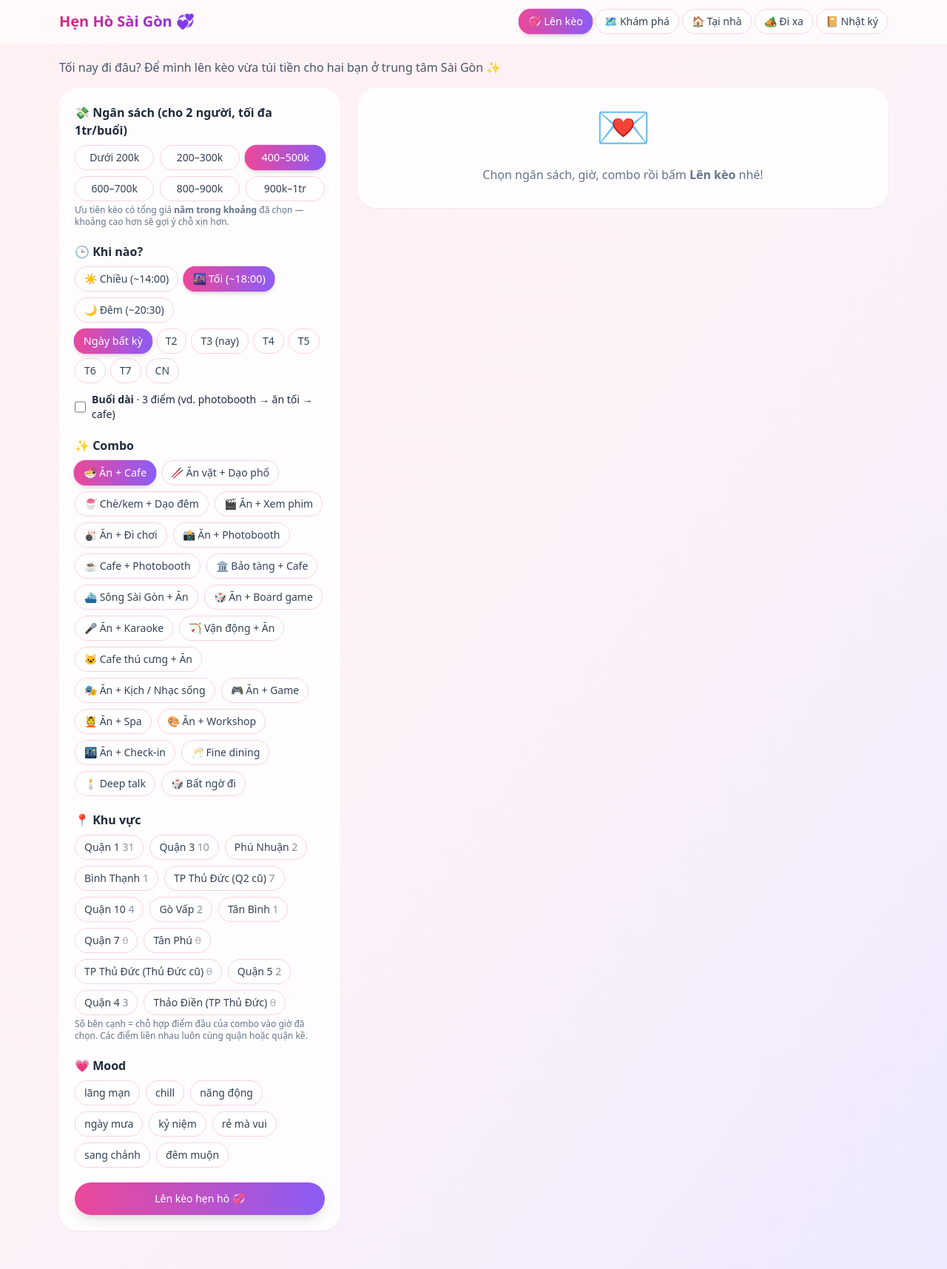
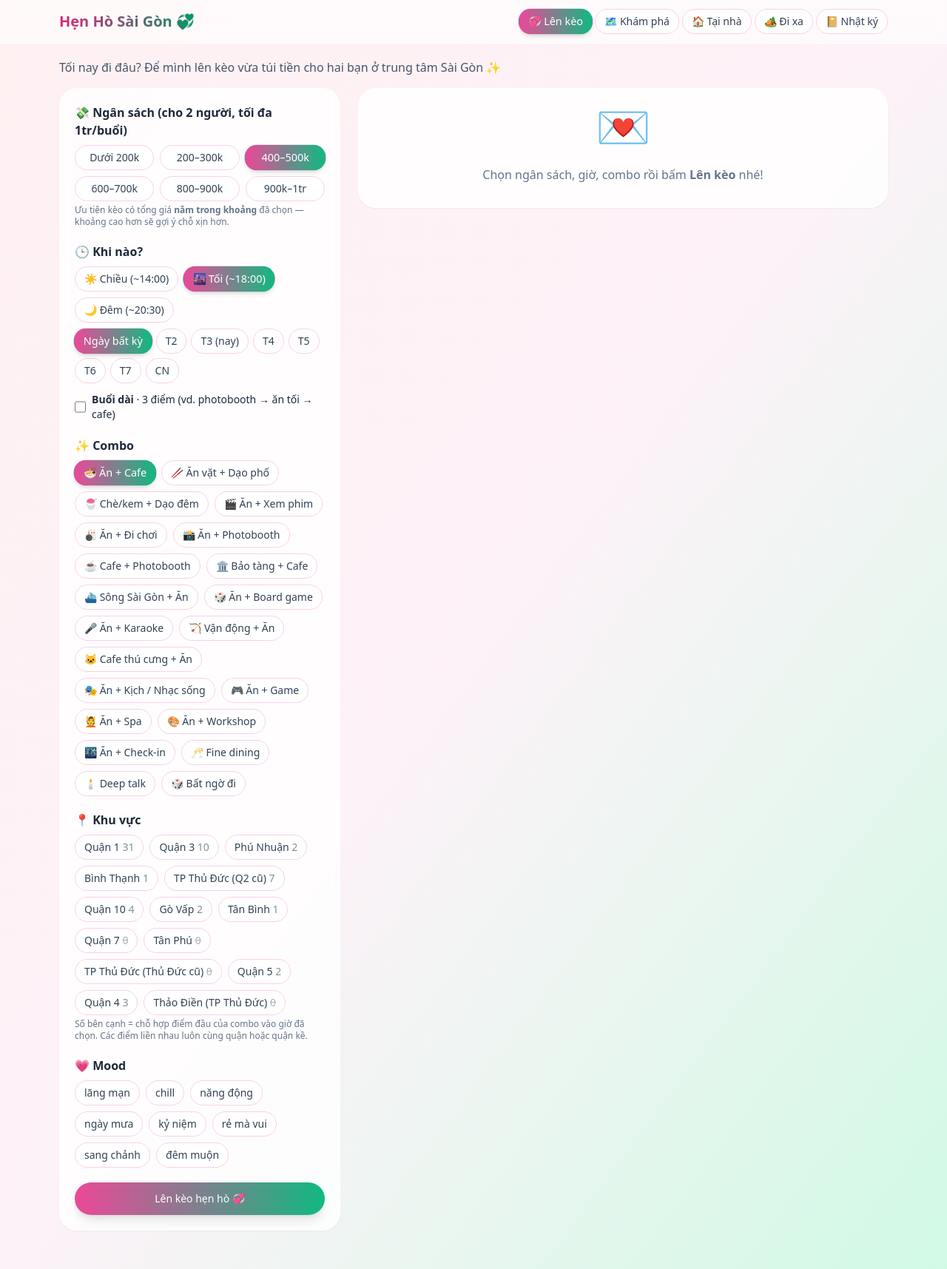
Before and after one commit to side-practice/dating-plan, a React (Vite) app: page / in a window 1280 px wide. Shown: the whole page at 74% size. Built offline with nearby package versions, Linux system fonts and the light colour scheme.

Commit message:
feat(ui): add green accent to pink theme

```diff
--- a/src/App.tsx
+++ b/src/App.tsx
@@ -36,7 +36,7 @@ function Stars({ it }: { it: Item }) {
 }
 function Badges({ it }: { it: Item }) {
   return <>{isUncertain(it) && <span className="text-[11px] px-2 py-0.5 rounded-full bg-amber-100 text-amber-800">⚠️ cần kiểm tra lại</span>}
-    {it.source === 'user' && <span className="text-[11px] px-2 py-0.5 rounded-full bg-violet-100 text-violet-700">💌 từ bạn</span>}
+    {it.source === 'user' && <span className="text-[11px] px-2 py-0.5 rounded-full bg-emerald-100 text-emerald-700">💌 từ bạn</span>}
     {it.source === 'bliss_home' && <span className="text-[11px] px-2 py-0.5 rounded-full bg-rose-100 text-rose-700">💗 Bliss Home</span>}
     {it.source === 'social' && <span className="text-[11px] px-2 py-0.5 rounded-full bg-sky-100 text-sky-700">📱 TikTok/FB</span>}</>
 }
@@ -70,7 +70,7 @@ function ItemCard({ it, f }: { it: Item; f: Favs }) {
     <p className="text-sm text-slate-600">{it.description_vi}</p>
     {it.type !== 'idea' && <div className="text-xs"><Price it={it} /></div>}
     {it.opening_hours && <div className="text-xs text-slate-500">🕒 {it.opening_hours}</div>}
-    <div className="flex flex-wrap gap-1">{it.mood_tags.map(m => <span key={m} className="text-[11px] text-violet-600">#{m}</span>)}</div>
+    <div className="flex flex-wrap gap-1">{it.mood_tags.map(m => <span key={m} className="text-[11px] text-emerald-600">#{m}</span>)}</div>
     <div className="mt-auto"><Links it={it} /></div>
   </div>
 }
@@ -84,12 +84,12 @@ function PlanCard({ pl, title, budget, min, f, onSwap, actions, delay = 0 }: { p
   const t = total(pl); const tier = budget ? tierOf(pl.slots.map(s => s.item), budget) : null
   return <div className="card p-4 sm:p-5 animate-pop" style={{ animationDelay: `${delay}ms` }}>
     <div className="flex flex-wrap items-center justify-between gap-2 mb-3">
-      <h3 className="font-extrabold text-lg bg-gradient-to-r from-pink-600 to-violet-600 bg-clip-text text-transparent">{title}</h3>
+      <h3 className="font-extrabold text-lg bg-gradient-to-r from-pink-600 to-emerald-600 bg-clip-text text-transparent">{title}</h3>
       {tier != null && <span className={`text-[11px] font-semibold px-2.5 py-1 rounded-full ${tierCls[tier]}`}>{TIER_LABEL[tier]}</span>}</div>
     <div className="text-sm mb-3">💸 Ước tính: <b className={tier === 3 ? 'text-rose-600' : 'text-emerald-700'}>{t.unknown === t.slots ? 'chưa rõ giá' : fmtRange(t.lo, t.hi)}</b>{t.unknown > 0 && t.unknown < t.slots && <span className="text-amber-700"> + {t.unknown} chỗ chưa rõ giá</span>}{budget ? <span className="text-slate-500"> / ngân sách {min != null ? rangeOf(budget, min).label : fmt(budget)}</span> : null}{budget && min != null && t.unknown === 0 && t.hi < min ? <span className="text-slate-500"> · rẻ hơn khoảng đã chọn</span> : null}</div>
     <ol className="relative border-l-2 border-dashed border-pink-300 ml-2 space-y-4">
       {pl.slots.map((s, si) => <li key={si} className="pl-5 relative">
-        <span className="absolute -left-[9px] top-1 w-4 h-4 rounded-full bg-gradient-to-br from-pink-400 to-violet-400 ring-4 ring-white" />
+        <span className="absolute -left-[9px] top-1 w-4 h-4 rounded-full bg-gradient-to-br from-pink-400 to-emerald-400 ring-4 ring-white" />
         <div className="text-xs font-bold text-pink-600">{s.time} · {s.label}{si > 0 && <span className="font-normal text-slate-500"> · {s.km != null ? `cách điểm trước ~${s.km.toLocaleString('vi-VN', { maximumFractionDigits: 1 })} km` : (s.item.area === pl.slots[si - 1].item.area ? 'cùng quận' : 'quận kề bên')}</span>}</div>
         <div className="flex gap-3 mt-1"><div className="w-20 shrink-0"><Thumb it={s.item} h="h-20" credit={false} /></div>
           <div className="min-w-0 flex-1 space-y-1"><div className="flex justify-between gap-2"><b>{s.item.name}</b><Heart it={s.item} f={f} /></div>
@@ -107,8 +107,8 @@ function PlanCard({ pl, title, budget, min, f, onSwap, actions, delay = 0 }: { p
 function PlanActions({ pl, meta, diary, toast }: { pl: Plan; meta: Meta; diary: Diary; toast: (m: string) => void }) {
   const saved = diary.has(pl)
   return <>
-    <button className="btn bg-gradient-to-r from-pink-500 to-violet-500 text-white" onClick={async () => { const r = await sharePlan(pl, meta); toast(r === 'copied' ? '📋 Đã chép kèo + link, dán gửi người ấy nhé!' : r === 'shared' ? '💌 Đã chia sẻ' : 'Không chia sẻ được 😢') }}>📤 Chia sẻ</button>
-    <button disabled={saved} className={`btn ${saved ? 'bg-emerald-100 text-emerald-700' : 'bg-violet-100 text-violet-700'}`} onClick={() => { diary.add(pl, meta); toast('📔 Đã lưu kèo vào Nhật ký') }}>{saved ? '✓ Đã lưu' : '📌 Lưu kèo'}</button></>
+    <button className="btn bg-gradient-to-r from-pink-500 to-emerald-500 text-white" onClick={async () => { const r = await sharePlan(pl, meta); toast(r === 'copied' ? '📋 Đã chép kèo + link, dán gửi người ấy nhé!' : r === 'shared' ? '💌 Đã chia sẻ' : 'Không chia sẻ được 😢') }}>📤 Chia sẻ</button>
+    <button disabled={saved} className={`btn ${saved ? 'bg-emerald-100 text-emerald-700' : 'bg-emerald-100 text-emerald-700'}`} onClick={() => { diary.add(pl, meta); toast('📔 Đã lưu kèo vào Nhật ký') }}>{saved ? '✓ Đã lưu' : '📌 Lưu kèo'}</button></>
 }
 
 function useDiary() {
@@ -155,17 +155,17 @@ function Planner({ f, diary, toast }: { f: Favs; diary: Diary; toast: (m: string
         <p className="text-xs text-slate-500 mt-1">Số bên cạnh = chỗ hợp điểm đầu của combo vào giờ đã chọn. Các điểm liền nhau luôn cùng quận hoặc quận kề.</p></div>
       <div><h2 className="font-bold mb-2">💗 Mood</h2>
         <div className="flex flex-wrap gap-2">{MOODS.map(m => <Chip key={m} on={p.moods.includes(m)} onClick={() => setP({ ...p, moods: tog(p.moods, m) })}>{m}</Chip>)}</div></div>
-      <button onClick={() => run(p)} className="btn w-full !py-3 text-base text-white bg-gradient-to-r from-pink-500 to-violet-500 shadow-lg hover:shadow-pink-300/50">Lên kèo hẹn hò 💞</button>
+      <button onClick={() => run(p)} className="btn w-full !py-3 text-base text-white bg-gradient-to-r from-pink-500 to-emerald-500 shadow-lg hover:shadow-pink-300/50">Lên kèo hẹn hò 💞</button>
     </section>
     <section className="space-y-4" id="results">
       {!res && <div className="card p-8 text-center text-slate-500"><div className="text-6xl mb-3 animate-bounce">💌</div>Chọn ngân sách, giờ, combo rồi bấm <b>Lên kèo</b> nhé!</div>}
       {res && res.empty && <div className="card p-5 space-y-3 border-amber-200 animate-pop" data-testid="empty">
         <div className="text-3xl">🧭</div>
         <p><b>{res.empty.district.join(', ')}</b> hiện chỉ có <b>{res.empty.count}</b> địa điểm phù hợp cho chặng “{res.empty.slot}” vào giờ này, nên chưa ghép được kèo.</p>
-        {res.empty.neighbourCount > res.empty.count && <button className="btn bg-gradient-to-r from-pink-500 to-violet-500 text-white" onClick={() => run({ ...res.p, districts: res.empty!.neighbours })}>🗺️ Mở rộng sang quận lân cận ({res.empty.neighbourCount} chỗ)</button>}
+        {res.empty.neighbourCount > res.empty.count && <button className="btn bg-gradient-to-r from-pink-500 to-emerald-500 text-white" onClick={() => run({ ...res.p, districts: res.empty!.neighbours })}>🗺️ Mở rộng sang quận lân cận ({res.empty.neighbourCount} chỗ)</button>}
         <button className="btn bg-slate-100 ml-2" onClick={() => run({ ...res.p, districts: [] })}>Mọi khu trung tâm</button></div>}
       {res && !res.plans.length && !res.empty && <div className="card p-5 space-y-2" data-testid="empty"><div className="text-3xl">🌙</div><p>Giờ này hầu hết chỗ cho combo này đã đóng cửa hoặc chưa mở. Thử buổi khác nhé!</p>
-        <div className="flex flex-wrap gap-2">{PARTS.filter(x => x.id !== res.p.part).map(x => <button key={x.id} className="btn bg-violet-100 text-violet-700" onClick={() => run({ ...res.p, part: x.id })}>{x.label}</button>)}</div></div>}
+        <div className="flex flex-wrap gap-2">{PARTS.filter(x => x.id !== res.p.part).map(x => <button key={x.id} className="btn bg-emerald-100 text-emerald-700" onClick={() => run({ ...res.p, part: x.id })}>{x.label}</button>)}</div></div>}
       {res && res.best != null && res.best > 0 && <div className="card p-4 space-y-2 bg-amber-50/80 animate-pop" data-testid="budget-hint">
         <p className="text-sm">💡 Với <b>{rl(res.p)}</b>, {COMBOS.find(c => c.id === res.p.combo)?.label} {res.best === 3 ? 'đang vượt ngân sách' : 'chưa có kèo chắc chắn vừa túi'}{res.best === 1 ? ' — dưới đây là kèo vừa túi nếu gọi món tiết kiệm' : res.best === 2 ? ' — dưới đây có điểm chưa rõ giá, hỏi giá trước nhé' : ''}.
           {res.minSure && <> Cần khoảng <b>{fmt(res.minSure)}</b> để chắc chắn đủ.</>}</p>
@@ -233,7 +233,7 @@ function AtHome({ f }: { f: Favs }) {
       <div className="flex flex-wrap gap-2">{moodsAvail.map(m => <Chip key={m} on={moods.includes(m)} onClick={() => setMoods(tog(moods, m))}>#{m} <span className="opacity-50">{all.filter(i => i.mood_tags.includes(m)).length}</span></Chip>)}</div>
       {hasCost ? <div className="flex flex-wrap gap-2">{COST.map(([id, l]) => <Chip key={id} on={cost === id} onClick={() => setCost(cost === id ? '' : id)}>{l}</Chip>)}</div>
         : <p className="text-xs text-slate-500">Các ý tưởng tại nhà chưa có dữ liệu chi phí nên chỉ lọc theo mood (đa số gần như miễn phí).</p>}
-      <button className="btn w-full sm:w-auto text-white bg-gradient-to-r from-pink-500 to-violet-500" onClick={() => { const src = list.length ? list : all; let x = src[Math.floor(Math.random() * src.length)]; if (src.length > 1) while (x === pick) x = src[Math.floor(Math.random() * src.length)]; setPick(x) }}>🎲 Gợi ý ngẫu nhiên</button></div>
+      <button className="btn w-full sm:w-auto text-white bg-gradient-to-r from-pink-500 to-emerald-500" onClick={() => { const src = list.length ? list : all; let x = src[Math.floor(Math.random() * src.length)]; if (src.length > 1) while (x === pick) x = src[Math.floor(Math.random() * src.length)]; setPick(x) }}>🎲 Gợi ý ngẫu nhiên</button></div>
     {pick && <div className="card p-4 ring-2 ring-pink-300 animate-pop"><div className="text-xs font-bold text-pink-600 mb-2">✨ Tối nay thử cái này nha</div><div className="max-w-sm"><ItemCard it={pick} f={f} /></div></div>}
     <p className="text-sm text-slate-500">{list.length} ý tưởng</p>
     <div className="grid sm:grid-cols-2 lg:grid-cols-3 gap-4">{list.map(i => <ItemCard key={i.id} it={i} f={f} />)}</div>
@@ -285,7 +285,7 @@ export default function App() {
   return <div className="pb-24 sm:pb-8">
     <header className="sticky top-0 z-20 backdrop-blur bg-white/60 border-b border-white">
       <div className="max-w-6xl mx-auto px-4 py-3 flex items-center justify-between gap-4">
-        <h1 className="font-black text-xl bg-gradient-to-r from-pink-600 to-violet-600 bg-clip-text text-transparent">Hẹn Hò Sài Gòn 💞</h1>
+        <h1 className="font-black text-xl bg-gradient-to-r from-pink-600 to-emerald-600 bg-clip-text text-transparent">Hẹn Hò Sài Gòn 💞</h1>
         <nav className="hidden sm:flex gap-1">{TABS.map(([id, e, l]) => <Chip key={id} on={tab === id} onClick={() => go(id)}>{e} {l}{id === 'mine' && diary.list.length ? ` (${diary.list.length})` : ''}</Chip>)}</nav>
       </div></header>
     <main className="max-w-6xl mx-auto px-4 py-5">
--- a/src/index.css
+++ b/src/index.css
@@ -1,7 +1,7 @@
 @tailwind base; @tailwind components; @tailwind utilities;
-body { @apply bg-gradient-to-br from-rose-50 via-pink-50 to-violet-100 min-h-screen text-slate-800 antialiased; }
+body { @apply bg-gradient-to-br from-rose-50 via-pink-50 to-emerald-100 min-h-screen text-slate-800 antialiased; }
 .chip { @apply px-3 py-1.5 rounded-full text-sm border transition-all duration-200 select-none; }
-.chip-on { @apply bg-gradient-to-r from-pink-500 to-violet-500 text-white border-transparent shadow-md scale-[1.03]; }
-.chip-off { @apply bg-white/70 border-pink-200 text-slate-700 hover:bg-pink-50; }
+.chip-on { @apply bg-gradient-to-r from-pink-500 to-emerald-500 text-white border-transparent shadow-md scale-[1.03]; }
+.chip-off { @apply bg-white/70 border-pink-200 text-slate-700 hover:bg-emerald-50 hover:border-emerald-200; }
 .card { @apply bg-white/80 backdrop-blur rounded-3xl shadow-sm border border-white; }
 .btn { @apply rounded-full px-4 py-2 text-sm font-medium transition active:scale-95; }
```
Also changed, not shown: public/icon.svg.
